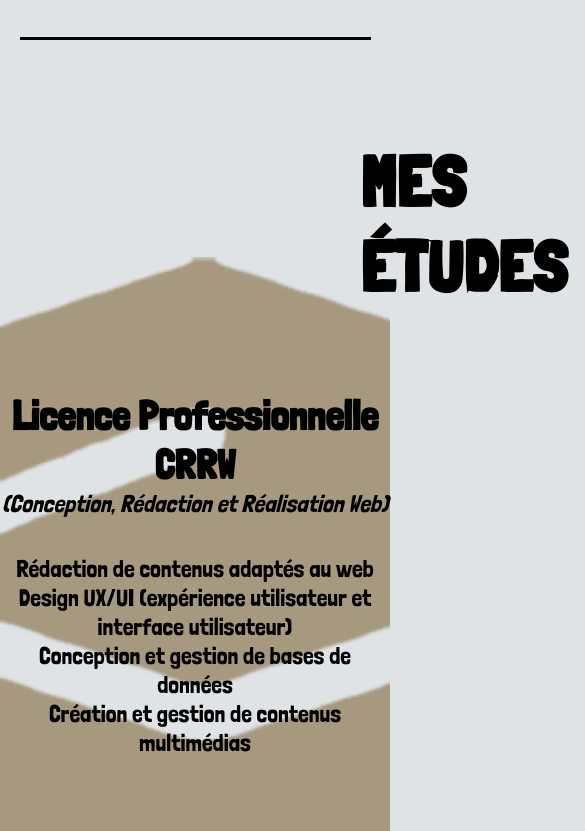
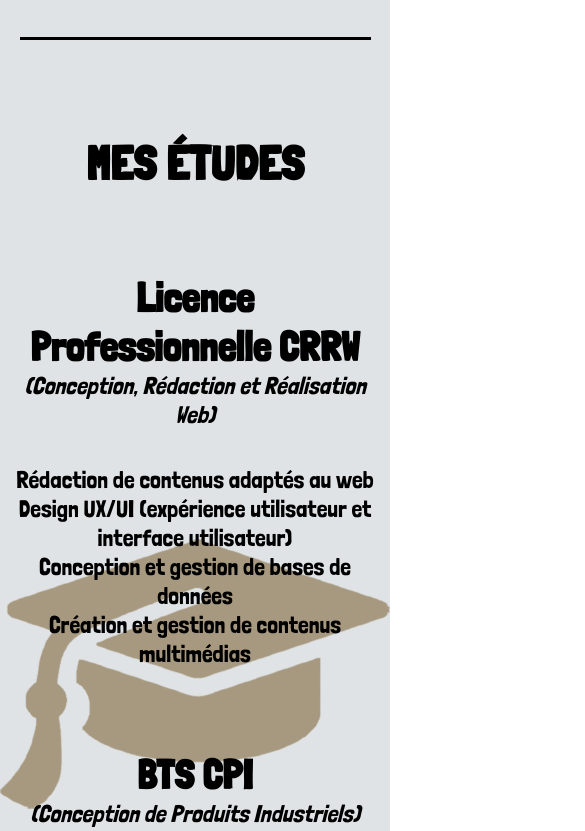
Before and after one commit to RobiSilv/Portfolio, a plain HTML site: page cv.html in a window 390 px wide. Shown: the part 1101-1932 px from the top of the page, 585 px wide, since content can reach past the window. Drawn offline with Linux system fonts and the light colour scheme.

Commit message:
Add files via upload

```diff
--- a/css.css
+++ b/css.css
@@ -676,6 +676,28 @@ nav a {
   .pdf img {
     width: 9rem;
   }
+
+  .categorie h1 {
+    font-size: 2em;  /* Réduction de la taille */
+    text-align: center; /* Centrage du texte */
+    margin-left: 0;  /* Suppression de la marge gauche fixe */
+    margin-right: 0; /* Suppression de la marge droite */
+  }
+
+  .categorie {
+    padding: 0 1rem; /* Ajout d'un padding horizontal */
+  }
+
+  .txtloisirs {
+    width: auto; /* Adaptation de la largeur au conteneur */
+    padding: 0 1rem; /* Ajout d'un padding horizontal */
+  }
+
+  /* Ajustement pour les sections avec background images */
+  #etudes, #experiences, #competences, #loisirs, #contacts {
+    background-size: contain; /* Adaptation de la taille du fond */
+    padding: 1rem;
+  }
 }
 
 @media (max-width: 768px) {
```
